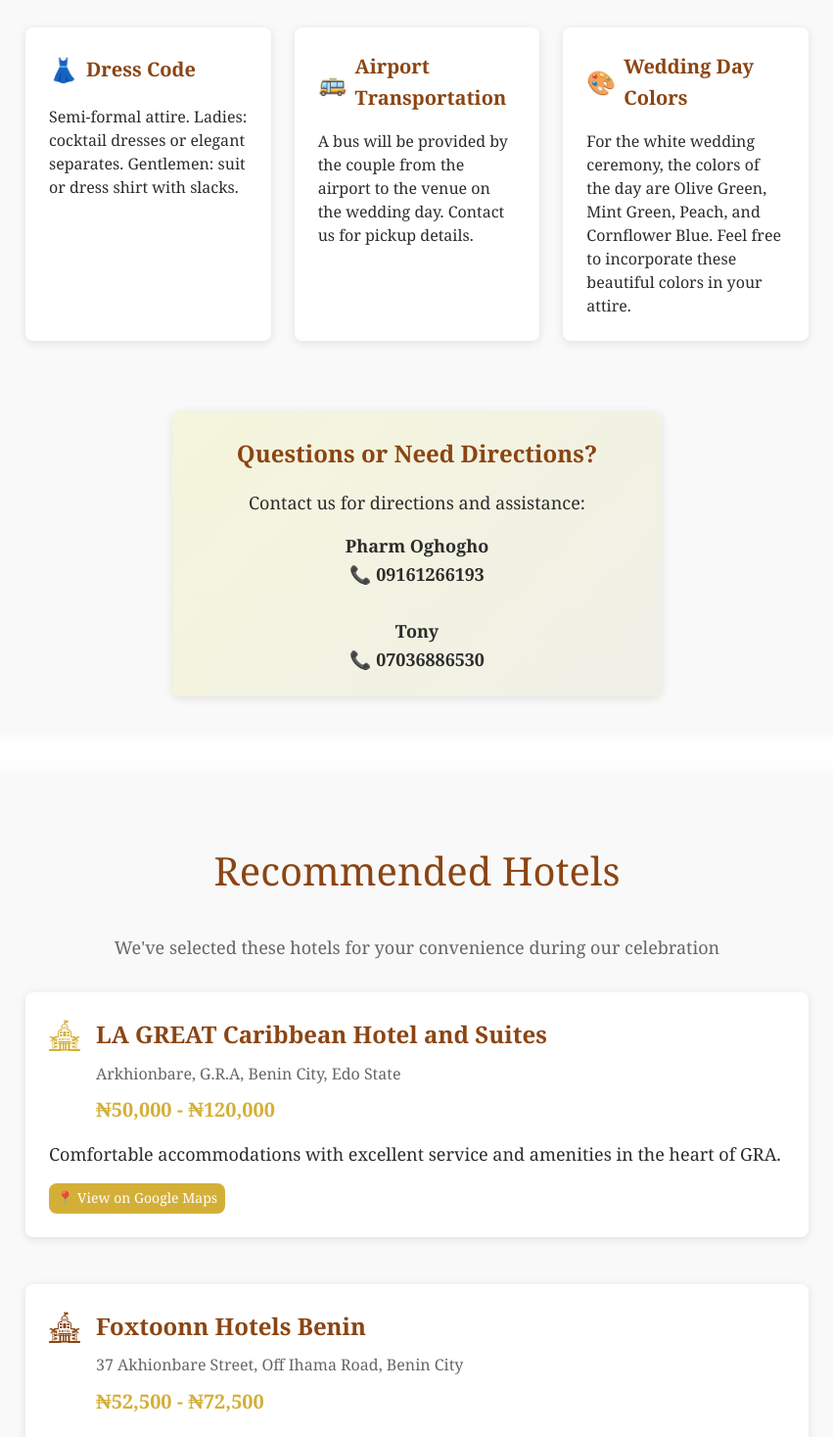
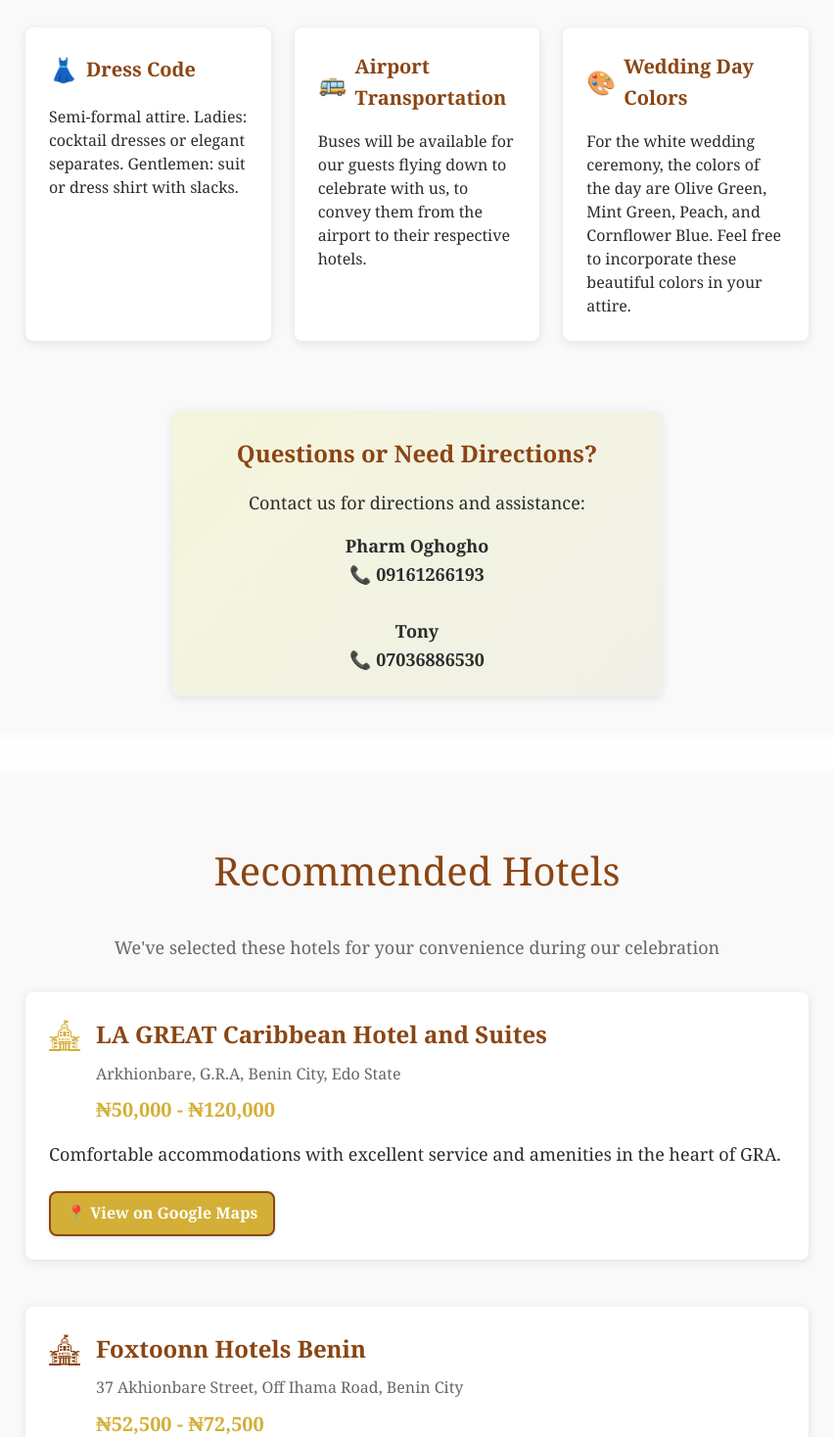
Before and after one commit to patredepio/AisosaWed, a React (Vite) app in the folder frontend/: page / in a window 1280 px wide. Shown: the part 4940-6407 px from the top of the page at 98% size, without its empty margins (214-1065 px from the left). Built offline with nearby package versions, Linux system fonts and the light colour scheme.

Commit message:
new update

```diff
--- /dev/null
+++ b/frontend/src/components/ColorPalette.jsx
@@ -0,0 +1,119 @@
+function ColorPalette() {
+  const colors = [
+    {
+      name: 'Olive Green',
+      value: '#808000',
+      description: 'Rich, earthy green for a natural, elegant look'
+    },
+    {
+      name: 'Mint Green',
+      value: '#98FB98',
+      description: 'Fresh, light green for a soft, romantic touch'
+    },
+    {
+      name: 'Peach',
+      value: '#FFCBA4',
+      description: 'Warm, gentle peach for a soft, welcoming feel'
+    },
+    {
+      name: 'Cornflower Blue',
+      value: '#6495ED',
+      description: 'Classic blue for a timeless, serene accent'
+    }
+  ];
+
+  return (
+    <section className="section">
+      <h2 className="section-title text-2xl">Wedding Color Palette</h2>
+      <p
+        className="text-base"
+        style={{
+          textAlign: 'center',
+          marginBottom: '2rem',
+          color: 'var(--color-text-light)'
+        }}
+      >
+        Our wedding theme colors for decoration and attire inspiration
+      </p>
+
+      <div className="grid" style={{ gap: '1.5rem', maxWidth: '600px', margin: '0 auto' }}>
+        {colors.map((color, index) => (
+          <div key={index} className="card">
+            <div style={{ display: 'flex', alignItems: 'center', gap: '1rem' }}>
+              {/* Color Swatch */}
+              <div
+                style={{
+                  width: '80px',
+                  height: '80px',
+                  backgroundColor: color.value,
+                  borderRadius: 'var(--radius-md)',
+                  border: '2px solid var(--color-secondary)',
+                  boxShadow: '0 2px 8px rgba(0,0,0,0.1)',
+                  flexShrink: 0
+                }}
+                aria-label={`Color swatch for ${color.name}`}
+              ></div>
+
+              {/* Color Details */}
+              <div style={{ flex: 1 }}>
+                <h3
+                  className="text-lg"
+                  style={{
+                    margin: '0 0 0.5rem 0',
+                    color: 'var(--color-secondary)',
+                    fontWeight: 'bold'
+                  }}
+                >
+                  {color.name}
+                </h3>
+                <p
+                  className="text-sm"
+                  style={{
+                    margin: 0,
+                    color: 'var(--color-text-light)',
+                    lineHeight: '1.4'
+                  }}
+                >
+                  {color.description}
+                </p>
+              </div>
+            </div>
+          </div>
+        ))}
+      </div>
+
+      {/* Usage Note */}
+      <div style={{ textAlign: 'center', marginTop: '2rem' }}>
+        <div
+          className="card"
+          style={{
+            maxWidth: '500px',
+            margin: '0 auto',
+            background: 'linear-gradient(135deg, var(--color-accent), #f0f0e8)'
+          }}
+        >
+          <h3
+            className="text-lg"
+            style={{
+              margin: '0 0 1rem 0',
+              color: 'var(--color-secondary)'
+            }}
+          >
+            🎨 Color Guide
+          </h3>
+          <p
+            className="text-base"
+            style={{
+              margin: 0,
+              lineHeight: '1.6'
+            }}
+          >
+            These colors represent our wedding theme. Feel free to incorporate them into your attire or use them as inspiration for gifts and decorations.
+          </p>
+        </div>
+      </div>
+    </section>
+  );
+}
+
+export default ColorPalette;
--- a/frontend/src/components/Home.jsx
+++ b/frontend/src/components/Home.jsx
@@ -4,6 +4,7 @@ import Schedule from './Schedule';
 import Hotels from './Hotels';
 import Gallery from './Gallery';
 import TriviaGame from './TriviaGame';
+import ColorPalette from './ColorPalette';
 
 function Home() {
   return (
@@ -13,6 +14,7 @@ function Home() {
       <Schedule />
       <Hotels />
       <Gallery />
+      <ColorPalette />
       <TriviaGame />
 
       {/* Couple Support Section */}
--- a/frontend/src/components/Hotels.jsx
+++ b/frontend/src/components/Hotels.jsx
@@ -9,7 +9,7 @@ function Hotels() {
       priceRange: '₦50,000 - ₦120,000',
       icon: <HotelIcon color="var(--color-primary)" size="2rem" />,
       description: 'Comfortable accommodations with excellent service and amenities in the heart of GRA.',
-      googleMapsUrl: 'https://maps.google.com/?q=Arkhionbare+G.R.A+Benin+City+Edo+State+Nigeria'
+      googleMapsUrl: 'https://www.google.com/maps/dir//54+Akhionbare+St,+Oka,+Benin+City+300102,+Edo/@6.3085857,5.5268498,12z/data=!4m8!4m7!1m0!1m5!1m1!1s0x1040d33bab278a01:0x4ce3e6d9ba0e92c2!2m2!1d5.6092996!2d6.3087047?entry=ttu&g_ep=EgoyMDI1MDkxNy4wIKXMDSoASAFQAw%3D%3D'
     },
     {
       id: 2,
@@ -27,7 +27,7 @@ function Hotels() {
       priceRange: '₦55,000 - ₦200,000',
       icon: <HotelIcon color="var(--color-primary)" size="2rem" />,
       description: 'Premium hotel offering luxury accommodations and superior service in the heart of Oka.',
-      googleMapsUrl: 'https://maps.google.com/?q=32+Akhionbare+Street+Oka+Benin+City+300102+Edo+State+Nigeria'
+      googleMapsUrl: 'https://www.google.com/maps/dir//32+Akhionbare+St,+Oka,+Benin+City+300102,+Edo/@6.3067334,5.5319081,12z/data=!4m8!4m7!1m0!1m5!1m1!1s0x1040d3000f181945:0x6542b433b03da422!2m2!1d5.6143104!2d6.3067493?entry=ttu&g_ep=EgoyMDI1MDkxNy4wIKXMDSoASAFQAw%3D%3D'
     },
     {
       id: 4,
@@ -36,7 +36,7 @@ function Hotels() {
       priceRange: '₦85,000 - ₦250,000',
       icon: <HotelIcon color="var(--color-secondary)" size="2rem" />,
       description: 'Luxury hotel with premium amenities and excellent service in the prestigious GRA area.',
-      googleMapsUrl: 'https://maps.google.com/?q=28+Akhionbare+Street+Off+Ihama+Road+GRA+Benin+City+300102+Edo+State+Nigeria'
+      googleMapsUrl: 'https://www.google.com/maps/dir//VERTUS+HOTEL+AND+SUITES,+28+Akhionbare+St,+off+Ihama+Road,+GRA,+Benin+City+300102,+Edo/@6.3067744,5.6129269,17z/data=!4m8!4m7!1m0!1m5!1m1!1s0x1040d3007413f0f1:0x18c06fd9cdf697bd!2m2!1d5.614402!2d6.3063804?entry=ttu&g_ep=EgoyMDI1MDkxNy4wIKXMDSoASAFQAw%3D%3D'
     },
     {
       id: 5,
@@ -45,7 +45,7 @@ function Hotels() {
       priceRange: '₦50,000 - ₦100,000',
       icon: <HotelIcon color="var(--color-primary)" size="2rem" />,
       description: 'Quality accommodation with modern facilities and convenient location in GRA.',
-      googleMapsUrl: 'https://maps.google.com/?q=NO+2+OBADIGIE+AVENUE+OFF+JEMIDE+AVENUE+OFF+GIWA-AMU+ROAD+GRA+BENIN+CITY+EDO+STATE+Nigeria'
+      googleMapsUrl: 'https://www.google.com/maps/dir//Pearl+Hilton+Hotel,+Luxury,+2+Obadigie+Ave,+off+Jemide+Avenue,+off+Giwa+Amu+Road,+GRA,+Benin+City+300102,+Edo/@6.3117126,5.603378,17z/data=!4m8!4m7!1m0!1m5!1m1!1s0x1040d3d829ae04d1:0x9ce97052c891329d!2m2!1d5.6067796!2d6.3114874?entry=ttu&g_ep=EgoyMDI1MDkxNy4wIKXMDSoASAFQAw%3D%3D'
     }
   ];
 
@@ -88,10 +88,16 @@ function Hotels() {
                 rel="noopener noreferrer"
                 className="btn"
                 style={{
-                  fontSize: 'var(--font-xs)',
-                  padding: 'var(--space-xs) var(--space-sm)',
+                  fontSize: 'var(--font-sm)',
+                  padding: 'var(--space-sm) var(--space-md)',
+                  marginTop: 'var(--space-sm)',
                   display: 'inline-block',
-                  textDecoration: 'none'
+                  textDecoration: 'none',
+                  fontWeight: 'bold',
+                  color: 'white',
+                  backgroundColor: 'var(--color-primary)',
+                  border: '2px solid var(--color-secondary)',
+                  boxShadow: '0 2px 4px rgba(0,0,0,0.1)'
                 }}
               >
                 📍 View on Google Maps
--- a/frontend/src/components/Schedule.jsx
+++ b/frontend/src/components/Schedule.jsx
@@ -50,7 +50,7 @@ function Schedule() {
     },
     {
       title: 'Airport Transportation',
-      description: 'A bus will be provided by the couple from the airport to the venue on the wedding day. Contact us for pickup details.',
+      description: 'Buses will be available for our guests flying down to celebrate with us, to convey them from the airport to their respective hotels.',
       icon: '🚌'
     },
     {
```
Also changed, not shown: 1 other file (tests, documents, lock files or other folders).
